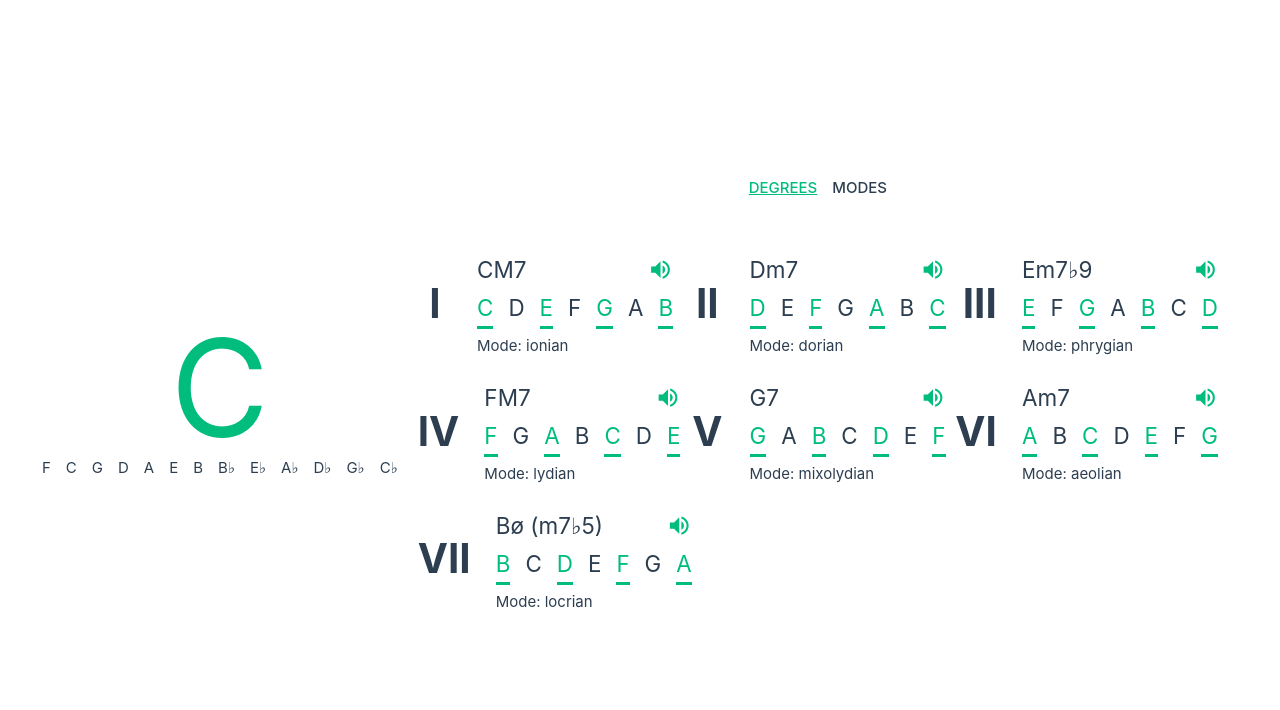
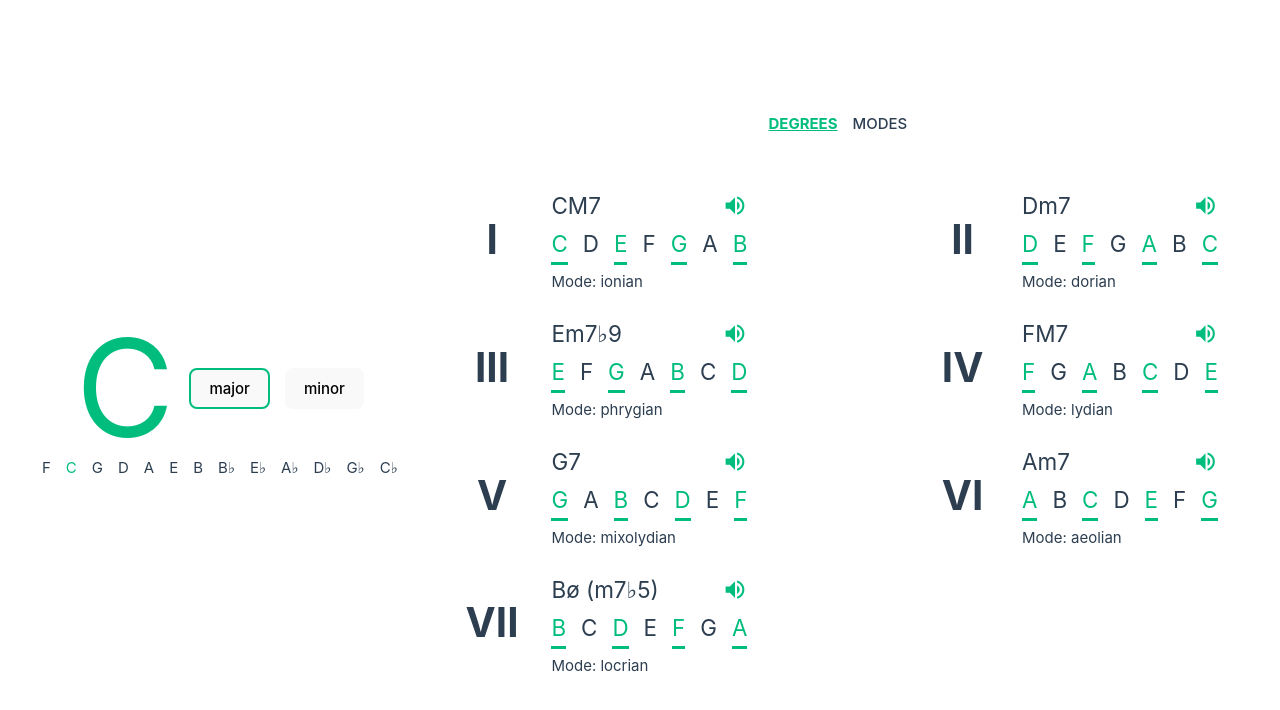
Before and after one commit to syl-p/easy-music-key-react, a React (Vite) app: page / in a window 1280 px wide. Shown: the top 710 px of the page. Built offline with nearby package versions, Linux system fonts and the light colour scheme.

Commit message:
feat: update design and prepare minor btn

```diff
--- a/src/App.jsx
+++ b/src/App.jsx
@@ -13,10 +13,11 @@ function App() {
     scale: new Scale('C'),
   })
 
-  function changeKey (fonda){
+  function changeKey (fonda, type = 'major'){
+    console.log(fonda, type)
     setKey(state => ({
       fonda: fonda,
-      type: 'major',
+      type: type,
       view: 'degree',
       scale: new Scale(fonda)
     }))
@@ -31,8 +32,15 @@ function App() {
     }))
   }
 
-  function sound(notes) {
-    tone.play_chord(notes)
+  function sound(notes, mode) {
+    switch (mode) {
+      case 'mode':
+        tone.play_note_by_note(notes)
+        break;
+      default:
+        tone.play_chord(notes)
+        break;
+    }
   }
 
   const iterations = Array.from({length: 7}, (_, index) => index)
@@ -40,7 +48,7 @@ function App() {
   return (
     <main>
       <aside>
-        <Selector onChangeCallback={changeKey}></Selector>
+        <Selector onChangeCallback={changeKey} defaultKey={key.fonda} type={key.type}></Selector>
       </aside>
       <section>
         <nav>
@@ -62,7 +70,7 @@ function App() {
             {
               iterations.map((iteration) =>
                 (
-                  <li key={iteration}>
+                  <li key={iteration} className='degrees__list__item'>
                     <Degree view={key.view} degree={key.scale.degrees[iteration]} mode={key.scale.modes[iteration]} soundCallback={sound}/>
                   </li>
                 )
--- a/src/components/Degree.jsx
+++ b/src/components/Degree.jsx
@@ -9,7 +9,7 @@ export default function Degree({view, degree, mode, soundCallback}){
           <h2>
             {view === 'degree' ? degree.notation : mode.name}
           </h2>
-          <a onClick={() => soundCallback(degree.notes)}>
+          <a onClick={() => soundCallback(view === 'degree' ? degree.notes : mode.notes, view === 'degree' ? 'degree' : 'mode')}>
             <i className="mdi mdi-volume-high"></i>
           </a>
         </div>
--- a/src/components/Selector.jsx
+++ b/src/components/Selector.jsx
@@ -1,8 +1,4 @@
-import {useState} from "react";
-
-export default function Selector({defaultKey, onChangeCallback}) {
-    const [key, setKey] = useState(defaultKey ?? 'C')
-
+export default function Selector({defaultKey, type, onChangeCallback}) {
     const cycle = [
         'F',
         'C',
@@ -19,19 +15,28 @@ export default function Selector({defaultKey, onChangeCallback}) {
         'C♭',
     ]
 
-    function changeKey(fonda) {
-        setKey(key => fonda)
-        onChangeCallback(fonda)
-    }
+    const types = [
+        'major',
+        'minor'
+    ]
 
     return (
-        <>
-            <h1>{key}</h1>
-            <ul className='selector'>
+        <div className="selector">
+            <div className="selector__head">
+                <h1>{defaultKey}</h1>
+                <div>
+                    {
+                        types.map(typeLabel =>
+                            (<button  onClick={() => {onChangeCallback(defaultKey, typeLabel)}} className={type == typeLabel ? 'active' : null} key={typeLabel}>{typeLabel}</button>)
+                        )
+                    }
+                </div>
+            </div>
+            <ul>
                 {cycle.map(c =>
-                    (<li key={c} onClick={() => {changeKey(c)}}>{c}</li>)
+                    (<li className={defaultKey == c ? 'active' : null} key={c} onClick={() => {onChangeCallback(c)}}>{c}</li>)
                 )}
             </ul>
-        </>
+        </div>
     )
 }
--- a/src/index.css
+++ b/src/index.css
@@ -168,13 +168,35 @@ nav ul li a {
 nav ul li a.active {
   color: var(--vt-c-green);
   text-decoration: underline;
+  font-weight: bold;
 }
 
-.selector {
+.selector__head {
+  display: flex;
+  gap: 15px;
+  align-items: center;
+  justify-content: center;
+}
+
+.selector__head div {
+  display: flex;
+  gap: 15px;
+}
+
+.selector__head button.active{
+  border-color: var(--vt-c-green);
+  border-width: 2px;
+}
+
+.selector ul{
   list-style: none;
   display: flex;
   justify-content: center;
   gap: 15px;
+}
+
+.selector ul li.active{
+  color: var(--vt-c-green);
 }
 
 
@@ -182,6 +204,10 @@ nav ul li a.active {
   list-style: none;
   padding: 20px;
   margin: auto;
+}
+
+.degrees__list__item {
+  width: 100%;
 }
 
 .degree {
@@ -216,6 +242,7 @@ nav ul li a.active {
 .degree__infos__title a {
   font-size: 25px;
   color: var(--vt-c-green);
+  cursor: pointer;
 }
 
 .degree__infos__content {
@@ -238,6 +265,7 @@ nav ul li a.active {
     display: grid;
     grid-template-columns: 0.7fr 2fr;
     padding: 0 2rem;
+    gap: 40px;
   }
 
   .degrees__list{
@@ -245,6 +273,14 @@ nav ul li a.active {
     display: flex;
     flex-wrap:wrap;
     justify-content: space-between;
+  }
+
+  .degrees__list__item {
+    width: auto;
+  }
+
+  .degree {
+    grid-template-columns: 1fr 3fr;
   }
 }
 
```
